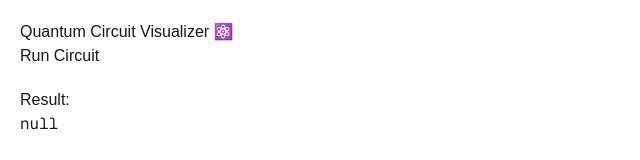
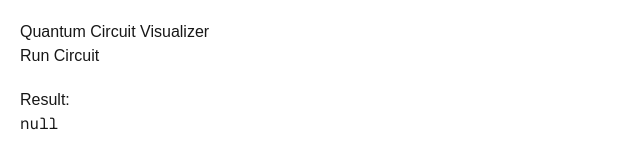
Before and after one commit to Viidhyanshu/Quantum-Circuit-Visualizer, a Next.js app in the folder frontend/: page / in a window 1280 px wide. Shown: the top 160 px of the page, without its empty margins (0-640 px from the left). Built offline with nearby package versions, Linux system fonts and the light colour scheme.

Commit message:
Update page.tsx

```diff
--- a/frontend/src/app/page.tsx
+++ b/frontend/src/app/page.tsx
@@ -22,7 +22,7 @@ export default function Home() {
 
   return (
     <div style={{ padding: "20px" }}>
-      <h1>Quantum Circuit Visualizer ⚛️</h1>
+      <h1>Quantum Circuit Visualizer </h1>
 
       <button onClick={runCircuit}>
         Run Circuit
```
